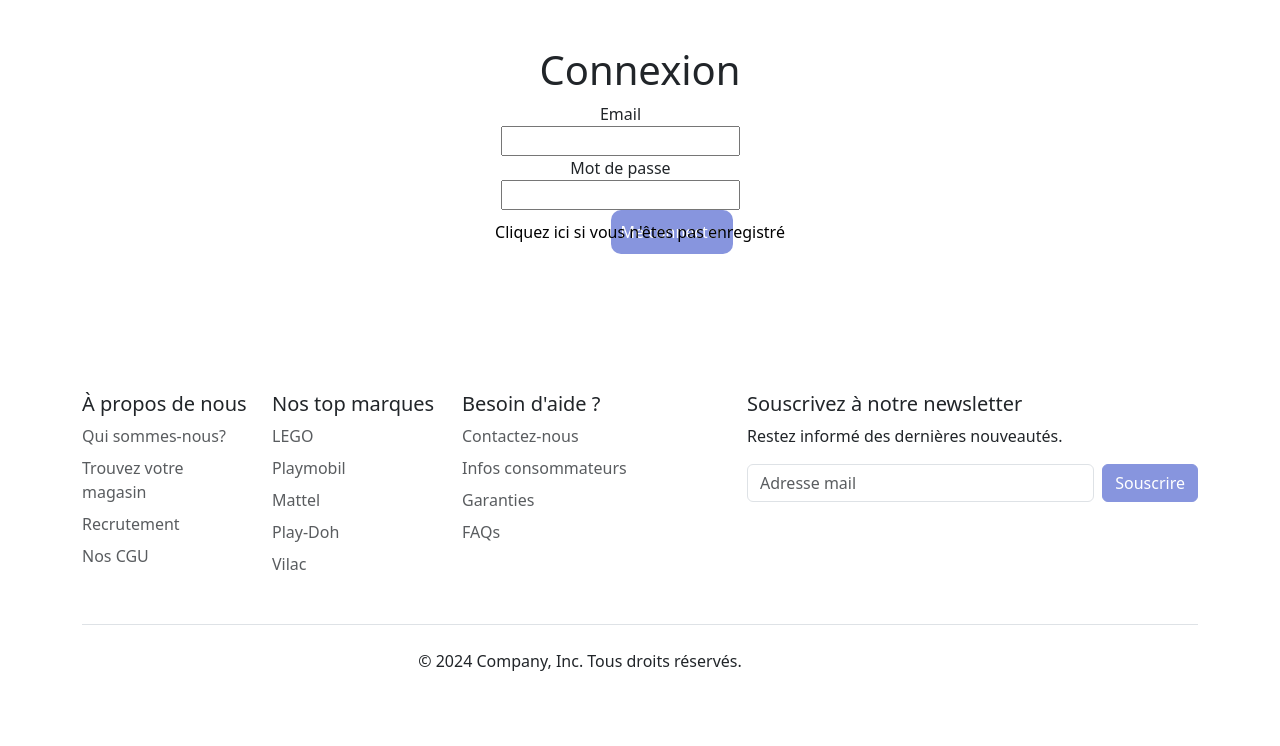
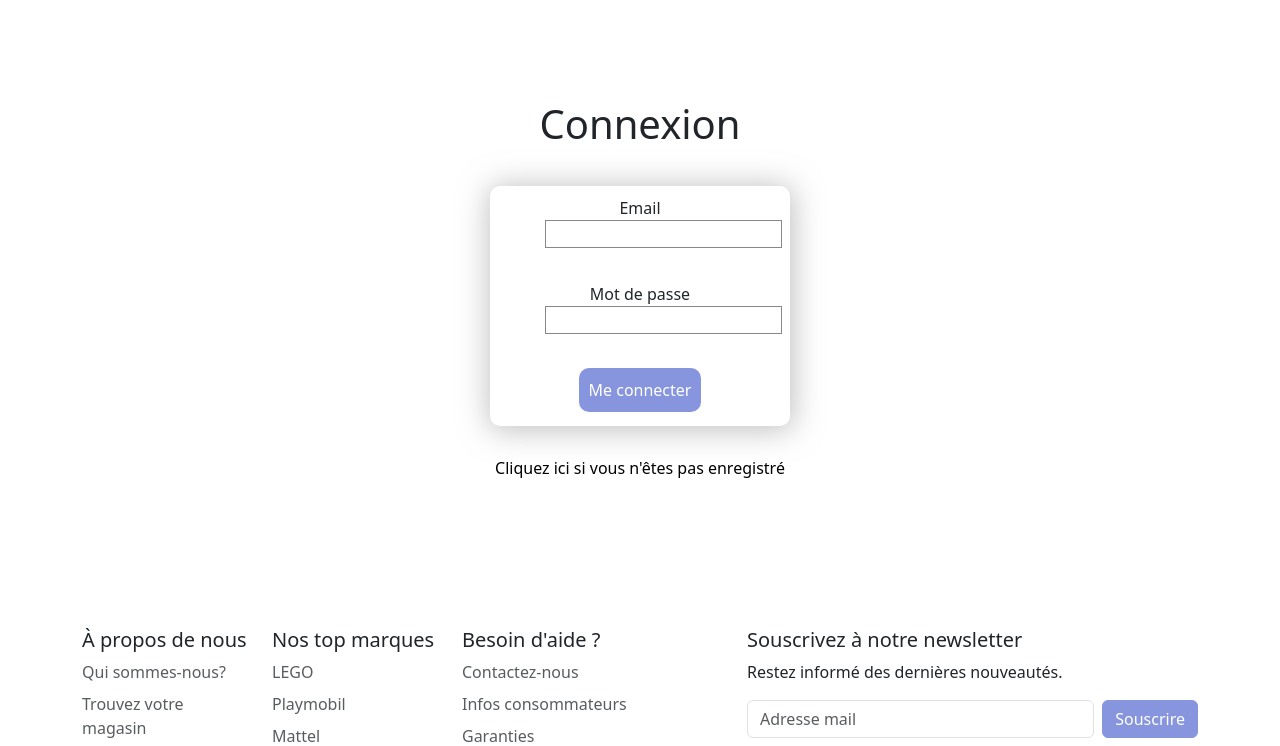
Before and after one commit to morganencr/projet_catalogue, a PHP site: page /connexion.php in a window 1280 px wide. Shown: the part 174-920 px from the top of the page. Before the commit the page ends 845 px from the top, so only its background shows below. Run offline with PHP 8.4, Linux system fonts and the light colour scheme.

Commit message:
connexion + inscription css

```diff
--- a/php/login-signup.css
+++ b/php/login-signup.css
@@ -6,7 +6,6 @@ h1 {
 }
 
 .formulaire-connexion {
-    height: 20vh;
     margin-top: 40px;
     display:flex;
     align-items:center;
@@ -16,12 +15,28 @@ h1 {
 #container {
     display:flex;
     flex-direction: column;
-    align-items: flex-end;
-    width:200px;
+    width:300px;
+    height: 25vh;
+    justify-content: space-around;
+    margin-top: 30px;
+    align-items:center;
+    box-shadow: 1px 2px 30px 2px rgba(128, 128, 128, 0.5);
+    border-radius: 10px;
+    height: 30vh;
+    padding-bottom: 5px;
+
+}
+
+#container #email {
+    width:190px;
+}
+
+#container #mdp {
+    width: 190px;
 }
 
 #bouton {
-    width: 68%;
+    width: 100%;
     display:flex;
     justify-content: center;
 }
@@ -29,10 +44,19 @@ h1 {
 #inscription {
     display:flex;
     justify-content: center;
-    margin-top:20px;
+    margin-top:30px;
     margin-bottom: 100px;
 }
 
+#email input{
+    border:rgba(0, 0, 0, 0.466) solid 1px;
+    margin-bottom:15px;
+}
+
+#mdp input{
+    border:rgba(0, 0, 0, 0.466) solid 1px;
+    margin-bottom:15px;
+}
 
 #email input:focus {
     outline: none;
@@ -82,6 +106,7 @@ button:hover {
     box-shadow: 1px 2px 30px 2px rgba(128, 128, 128, 0.5);
     border-radius: 10px;
     padding-top: 45px;
+    margin-bottom: 60px;
 }
 
 #container-inscription input {
```
Also changed, not shown: php/pagejeux.css (+0 -9 lines).
